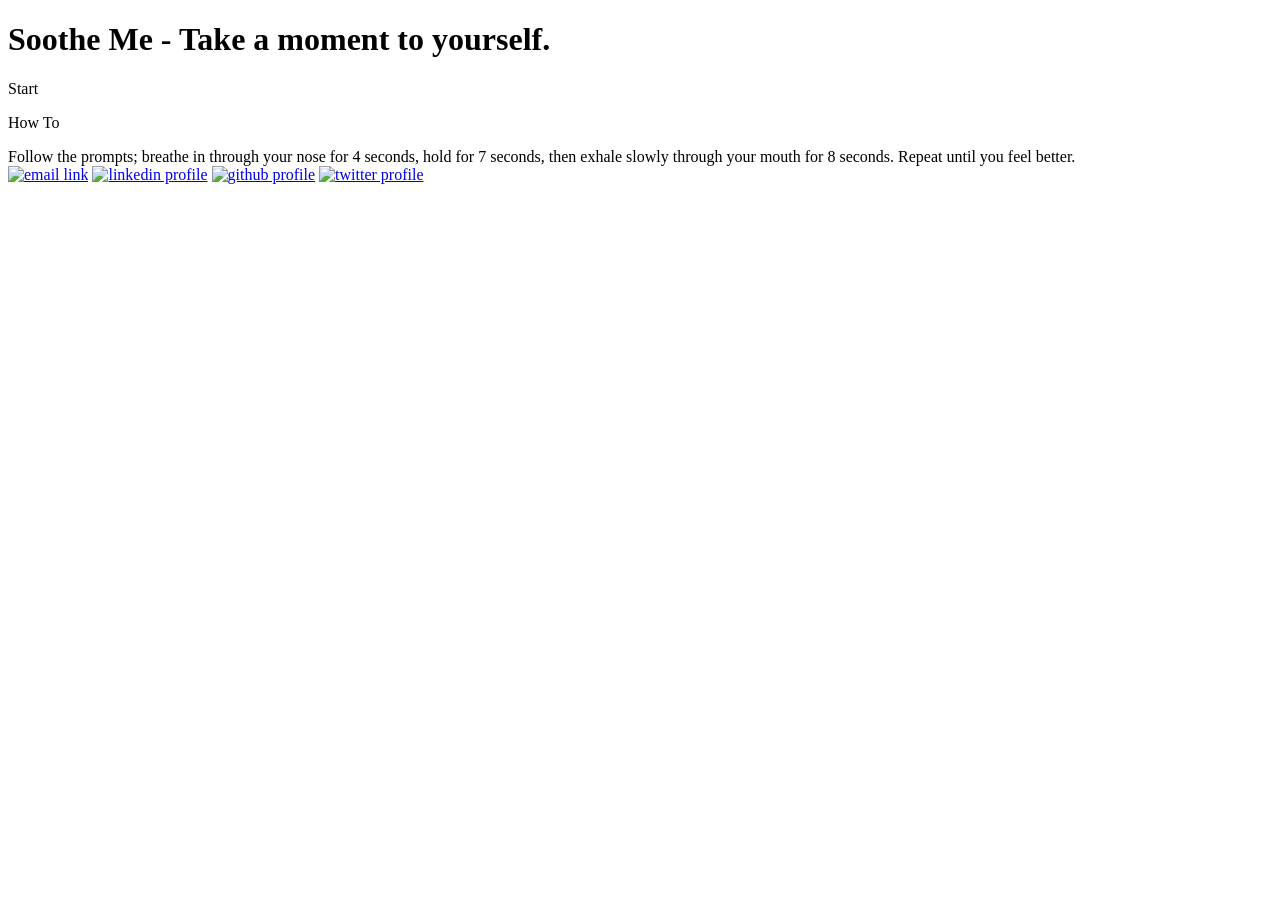
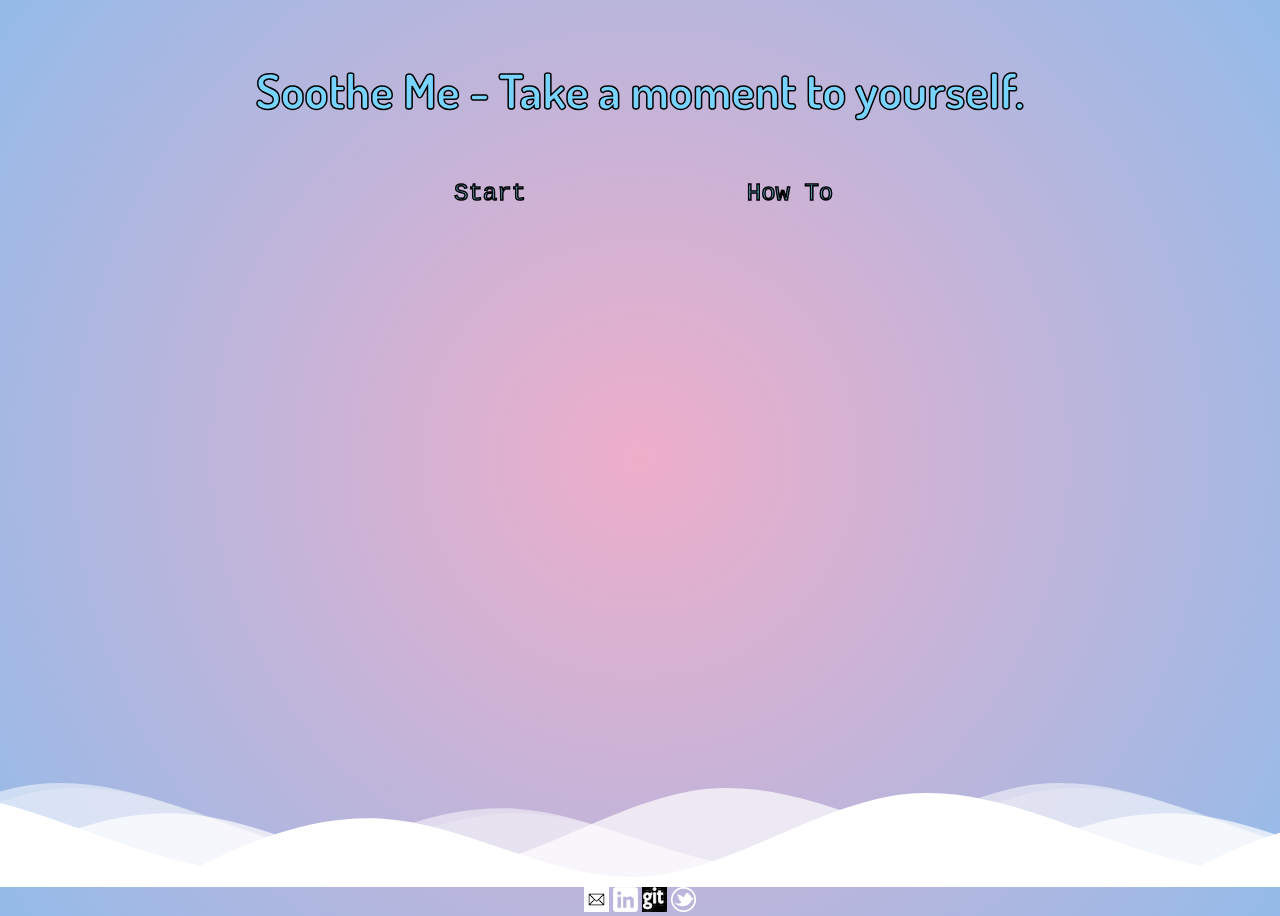
Before and after one commit to asood92/sootheme, a plain HTML site: page index.html in a window 1280 px wide. Before the commit the page ends 800 px from the top, so only its background shows below. Drawn offline with nearby package versions, Linux system fonts and the light colour scheme; the site is published under a folder, as on GitHub Pages, so addresses that start at the root find nothing.

Commit message:
changed readme and file path

```diff
--- a/index.html
+++ b/index.html
@@ -3,7 +3,7 @@
 <html>
     <head>
         <title>Soothe Me</title>
-        <link rel="stylesheet" href="/css/styles.css">
+        <link rel="stylesheet" href="./css/styles.css">
         <link href="https://fonts.googleapis.com/css2?family=Dosis:wght@700&display=swap" rel="stylesheet">
         <script type='text/javascript' src="https://ajax.googleapis.com/ajax/libs/jquery/3.4.0/jquery.min.js"></script>
     </head>
@@ -32,21 +32,21 @@
         <div class="wave wave4"></div>
     </section>
 
-    <script src="/js/script.js"></script>
+    <script src="./js/script.js"></script>
 
     <footer>
         <a id="socials"></a>
         <a href="mailto:amman.sood@students.makeschool.com">
-        <img alt="email link" src="/resources/email.png"
+        <img alt="email link" src="./resources/email.png"
         /></a>
         <a href="https://linkedin.com/in/amman-sood-4453361b3">
-        <img alt="linkedin profile" src="/resources/linkedin.png"
+        <img alt="linkedin profile" src="./resources/linkedin.png"
         /></a>
         <a href="https://github.com/asood92"
-        ><img alt="github profile" src="/resources/github.png"
+        ><img alt="github profile" src="./resources/github.png"
         /></a>
         <a href="https://twitter.com/ammansood"
-        ><img alt="twitter profile" src="/resources/twitter.png"
+        ><img alt="twitter profile" src="./resources/twitter.png"
         /></a>
     </footer>
 </body>
```
Also changed, not shown: README.md.
